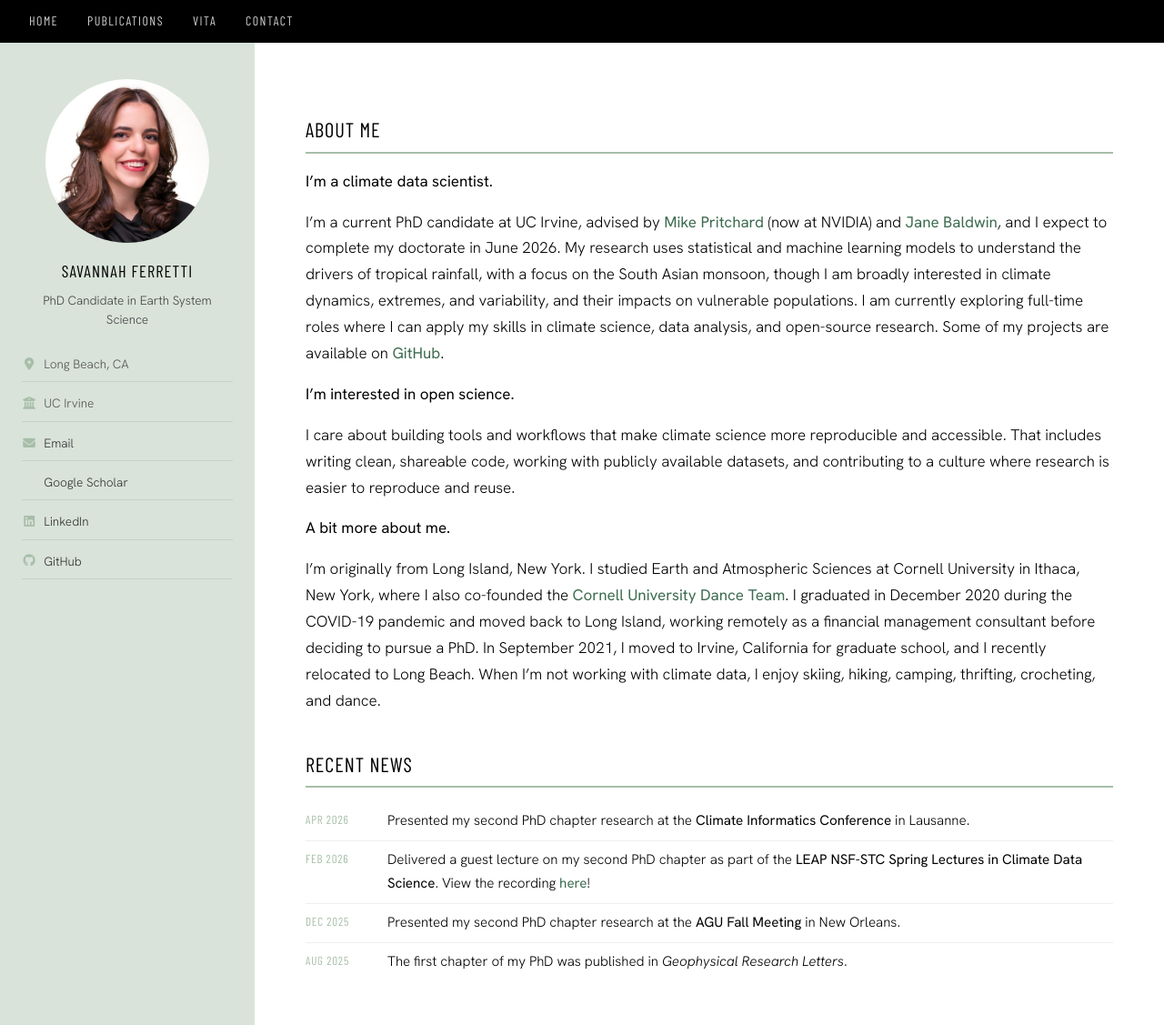
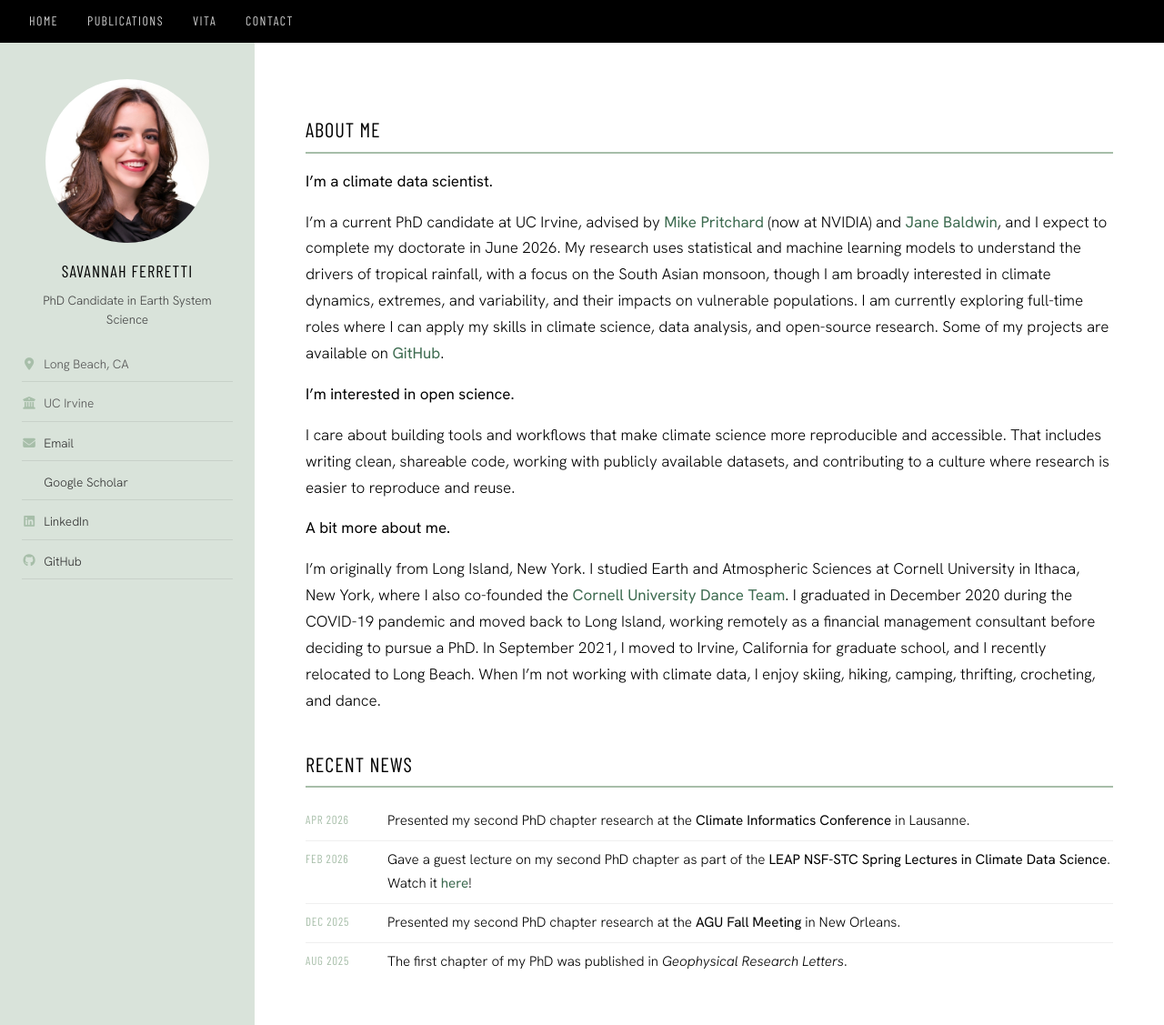
Before and after one commit to savannahferretti/savannahferretti.github.io, a Jekyll site: the page built from pages/index.md, in a window 1280 px wide and 1127 px high. Shown: the whole window at 91% size. Built offline with Jekyll 4.4.1, drawn with Linux system fonts in a browser that asks for light colours; a style sheet for code colours, icons or effects is not loaded.

Commit message:
Update index.md

```diff
--- a/pages/index.md
+++ b/pages/index.md
@@ -29,9 +29,7 @@ I’m originally from Long Island, New York. I studied Earth and Atmospheric Sci
   </tr>
   <tr>
     <td>Feb 2026</td>
-    <td>Delivered a guest lecture on my second PhD chapter as part of the
-  <strong>LEAP NSF-STC Spring Lectures in Climate Data Science</strong>.
-  View the recording <a href="https://www.youtube.com/watch?v=d46HIw8e1XI">here</a>!</td>
+    <td>Gave a guest lecture on my second PhD chapter as part of the <strong>LEAP NSF-STC Spring Lectures in Climate Data Science</strong>. Watch it <a href="https://www.youtube.com/watch?v=d46HIw8e1XI">here</a>!</td>
   </tr>
   <tr>
     <td>Dec 2025</td>
```
